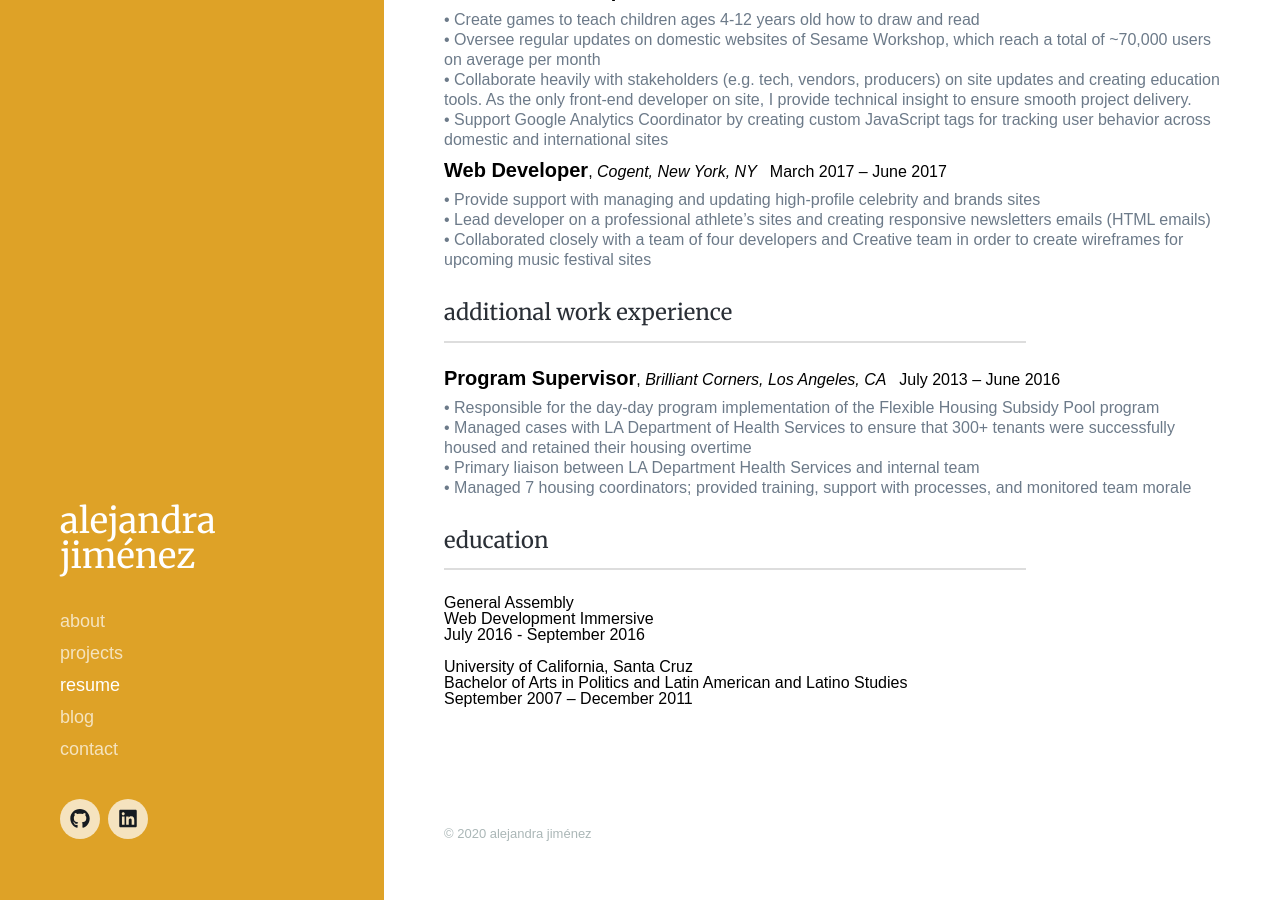
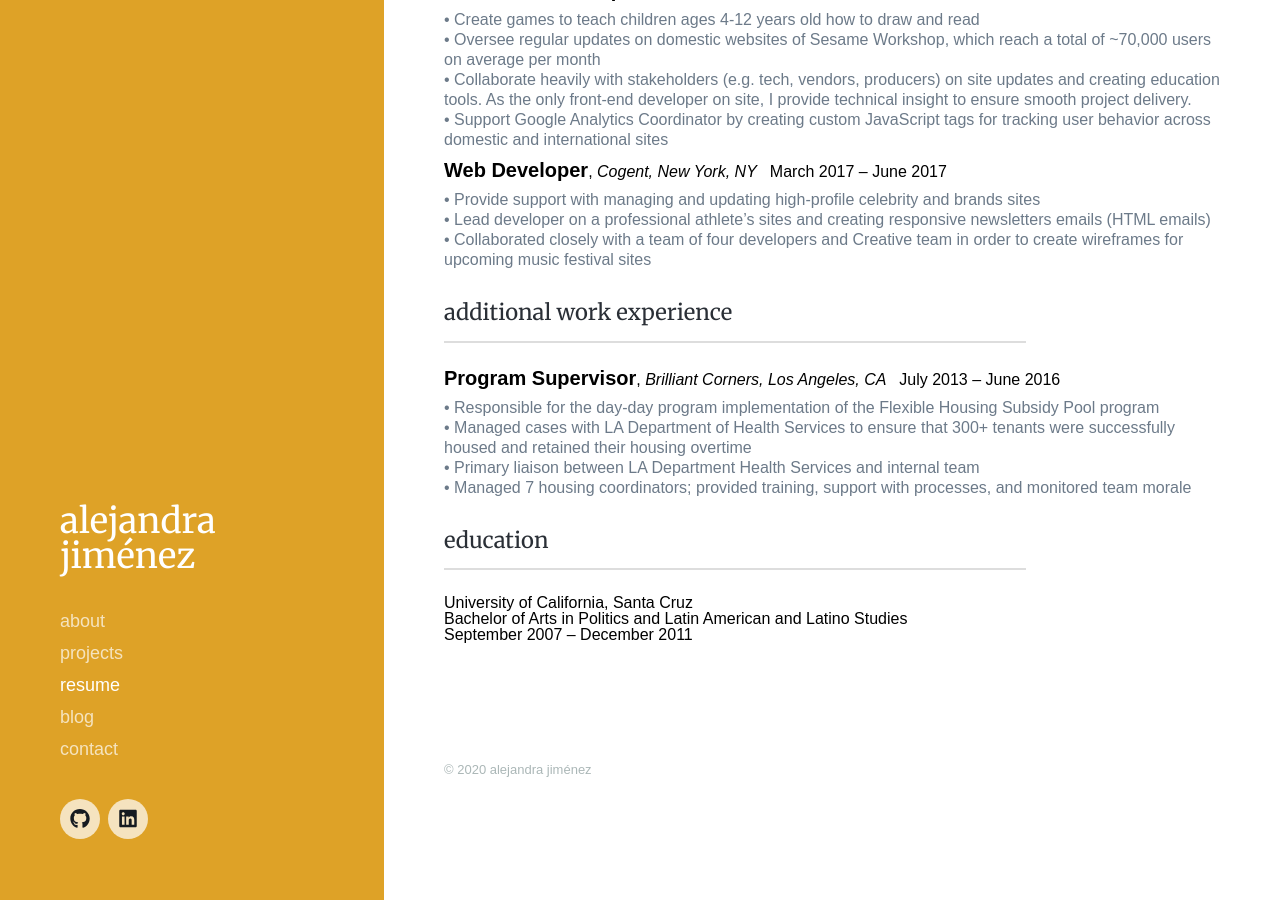
Before and after one commit to axjimenez89/alejandra, a Jekyll site: the page built from _pages/resume.md, in a window 1280 px wide and 900 px high, scrolled down 721 px. Built offline with Jekyll 4.4.1, drawn with Linux system fonts in a browser that asks for light colours; nearby versions of some CDN libraries; some web fonts are replaced.

Commit message:
update resume

```diff
--- a/_pages/resume.md
+++ b/_pages/resume.md
@@ -96,13 +96,6 @@
 
 <hr class="resume-divider">
 <div class="edu-tails">
-General Assembly
-<br class="space">
-Web Development Immersive
-<br class="space">
-July 2016 - September 2016
-<br>
-<br>
 University of California, Santa Cruz
 <br class="space">
 Bachelor of Arts in Politics and Latin American and Latino Studies
```
